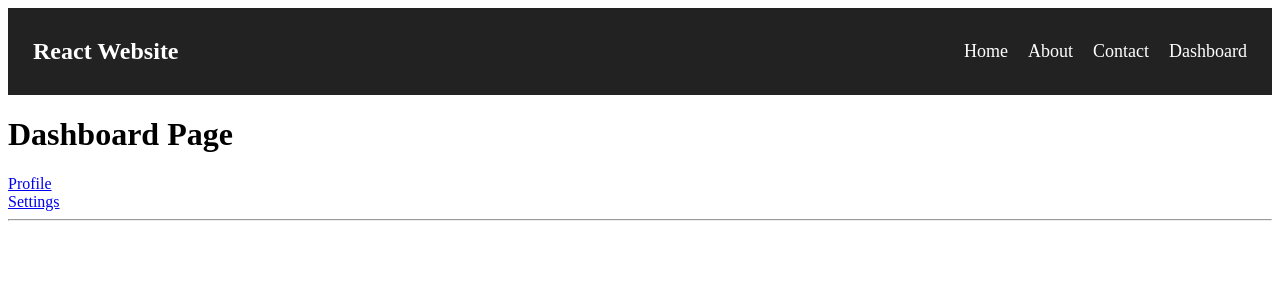
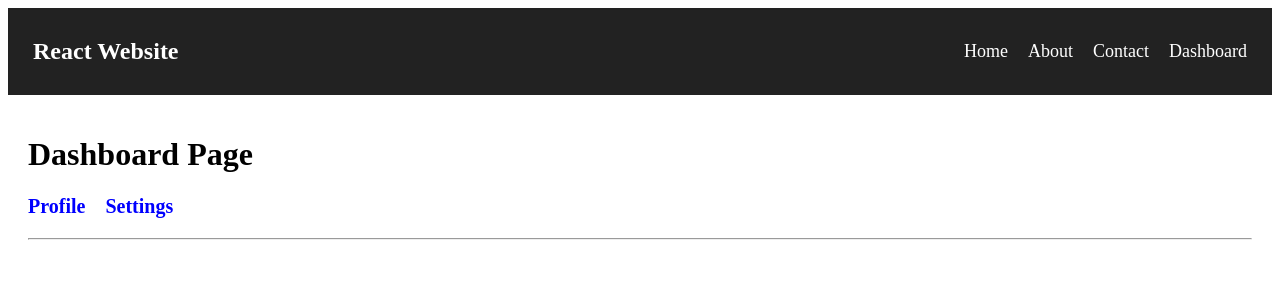
Before and after one commit to chaitalibhongale1003/react_web_learning, a React (Create React App) app in the folder 01basicreact/: page /dashboard in a window 1280 px wide. Shown: the top 300 px of the page. Built offline with nearby package versions, Linux system fonts and the light colour scheme.

Commit message:
Fix dashboard ui issue

```diff
--- a/01basicreact/src/components/Dashboard.js
+++ b/01basicreact/src/components/Dashboard.js
@@ -2,25 +2,48 @@ import { Link, Outlet } from "react-router-dom";
 
 function Dashboard() {
   return (
-    <div>
+    <div style={styles.container}>
 
       <h1>Dashboard Page</h1>
 
-      <nav>
-        <Link to="profile">Profile</Link>
+      <div style={styles.menu}>
 
-        <br />
+        <Link style={styles.link} to="profile">
+          Profile
+        </Link>
 
-        <Link to="settings">Settings</Link>
-      </nav>
+        <Link style={styles.link} to="settings">
+          Settings
+        </Link>
+
+      </div>
 
       <hr />
 
-      {/* Child page shows here */}
+      {/* Child Routes */}
       <Outlet />
 
     </div>
   );
 }
 
+const styles = {
+  container: {
+    padding: "20px",
+  },
+
+  menu: {
+    display: "flex",
+    gap: "20px",
+    marginBottom: "20px",
+  },
+
+  link: {
+    textDecoration: "none",
+    color: "blue",
+    fontSize: "20px",
+    fontWeight: "bold",
+  },
+};
+
 export default Dashboard;
```
Also changed, not shown: 01basicreact/src/App.js (+4 -7 lines).
